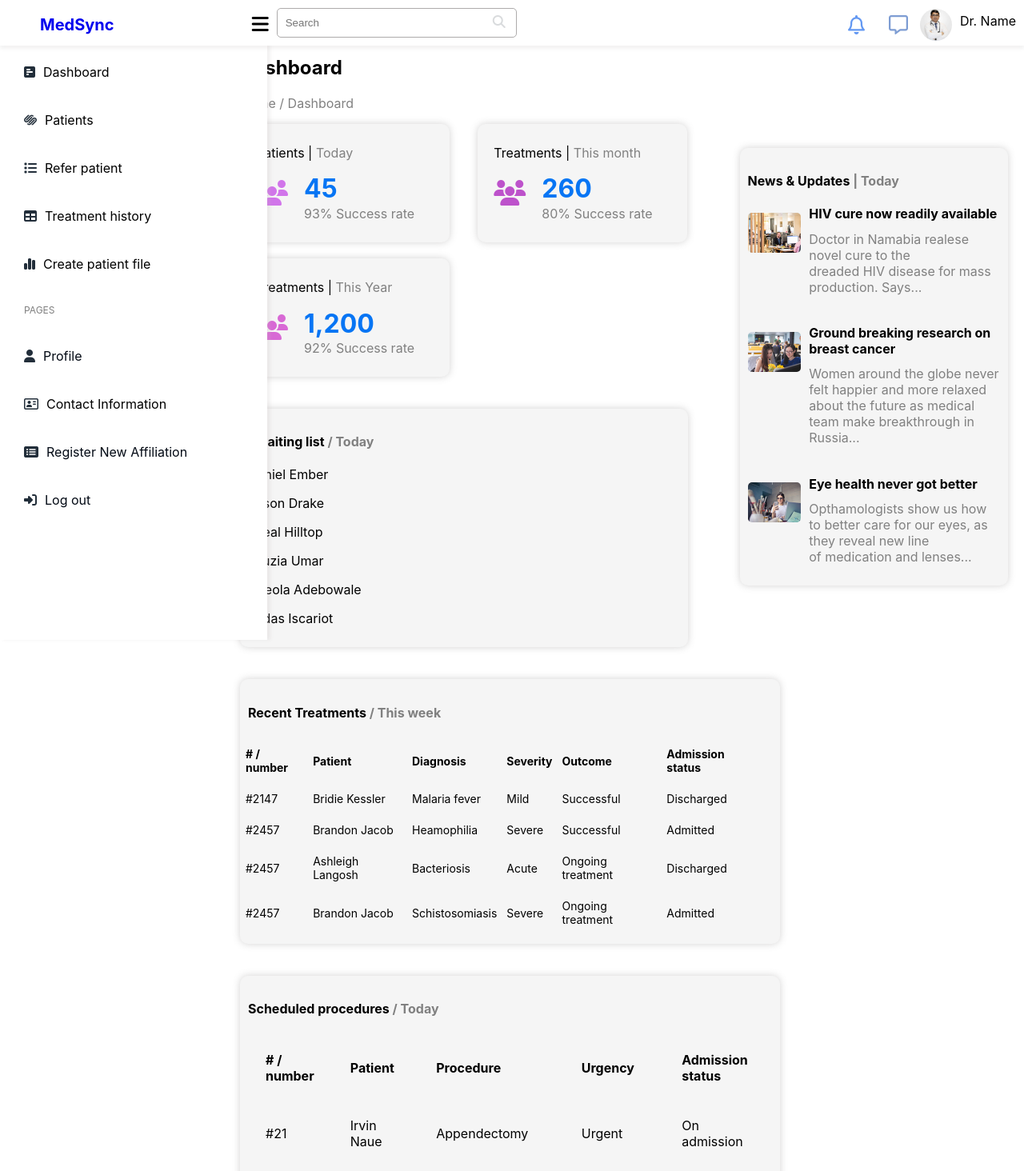
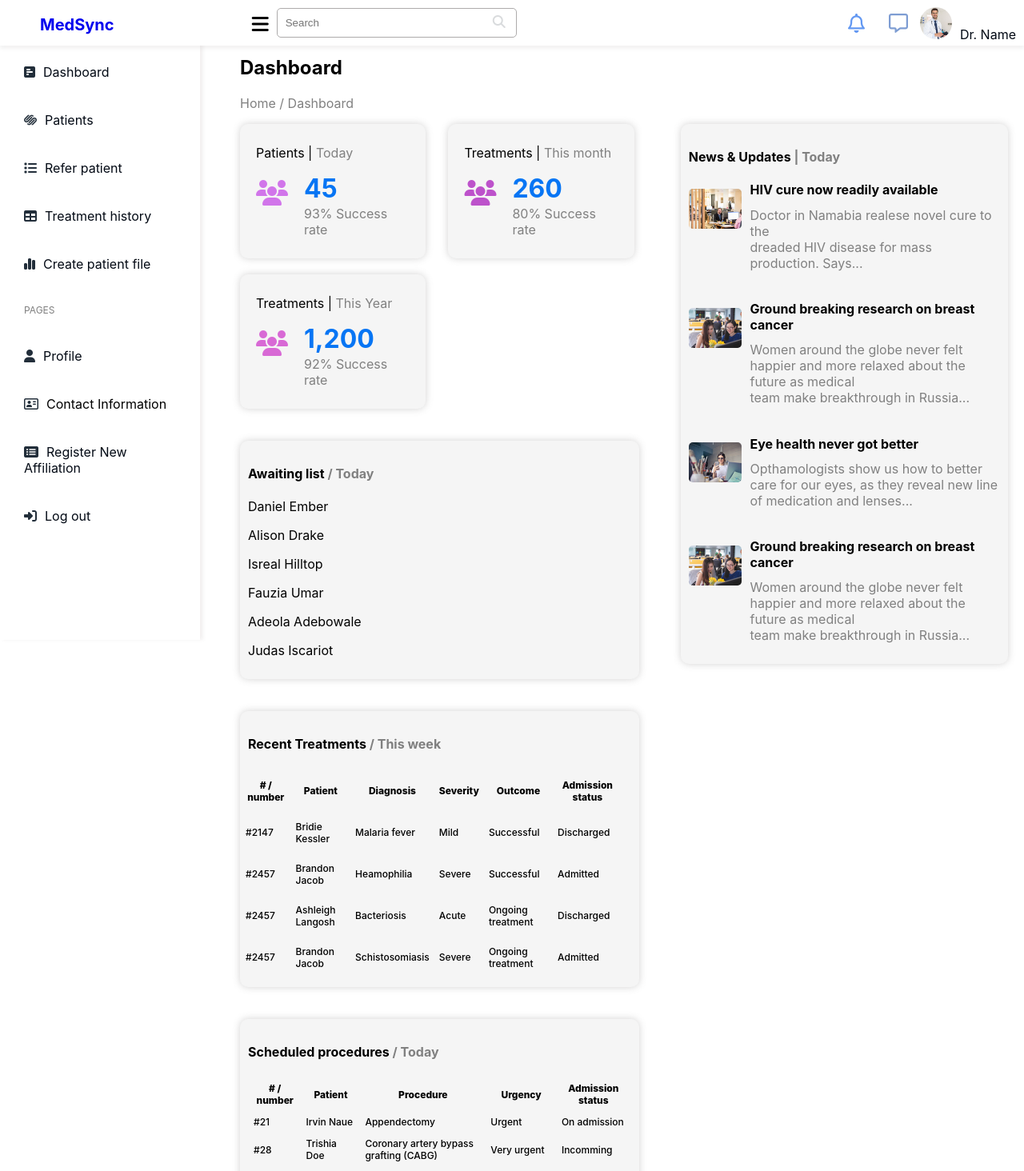
Before and after one commit to OkoroaforDaniel/MedSync-Frontend, a React (Create React App) app in the folder medsync-frontend/: page /Doctors in a window 1280 px wide. Shown: the top 1464 px of the page at 80% size. Built offline with nearby package versions, Linux system fonts and the light colour scheme.

Commit message:
my commit

```diff
--- a/medsync-frontend/src/App.js
+++ b/medsync-frontend/src/App.js
@@ -5,6 +5,10 @@ import Doctors from './Components/Doctors/Doctors';
 import Register from './Components/Register/Register';
 import Login from './Components/Login/Login';
 import Profile from './Components/Profile/Profile';
+import Patients from './Components/Doctors/Patients/Patients';
+import ReferPatient from './Components/Doctors/ReferPatient/ReferPatient';
+import TreatmentHistory from './Components/Doctors/TreatmentHistory/TreatmentHistory';
+import PatientFile from './Components/Doctors/PatientFile/PatientFile';
 import { BrowserRouter as Router, Route, Routes } from 'react-router-dom';
 
 
@@ -18,6 +22,10 @@ function App() {
       <Route path="/Login" element={<Login />} />
       <Route path="/Register" element={<Register />} />
 	  <Route path="/Profile" element={<Profile />} />
+    <Route path='/Doctors/Patients' element={<Patients />} />
+    <Route path='/Doctors/ReferPatient' element={<ReferPatient />} />
+    <Route path='/Doctors/TreatmentHistory' element={<TreatmentHistory />} />
+    <Route path='/Doctors/PatientFile' element={<PatientFile />} />
    </Routes>
     </Router>
     </div>
--- a/medsync-frontend/src/Components/Doctors/Doctors.js
+++ b/medsync-frontend/src/Components/Doctors/Doctors.js
@@ -5,13 +5,13 @@ import news1 from "../Images/news-1.jpeg";
 import news2 from "../Images/news-2.jpeg";
 import news3 from "../Images/news-3.jpeg";
 import NavBar from "../NavBar/NavBar.js";
-import { Link, useNavigate, useLocation } from 'react-router-dom';
+import medsync13 from '../Images/medsync13.jpeg';
+import { Link, useNavigate, useLocation } from "react-router-dom";
 
 const Doctors = () => {
-
   const [navIcon, setNavIcon] = useState(false);
 
-  function handleNavClick () {
+  function handleNavClick() {
     setNavIcon(!navIcon);
   }
 
@@ -19,19 +19,32 @@ const Doctors = () => {
 
   const mainBodyClass = navIcon ? "mainBody2" : "mainBody";
 
+
+
   return (
     <div>
       <div className="navDoctor">
         <div>
-      <h1 className="Doctorh1"><Link to='/'>MedSync</Link></h1>
+          <h1 className="Doctorh1">
+            <Link to="/">MedSync</Link>
+          </h1>
         </div>
 
         <div className="SearchInput">
           <div className="NavDiv">
-    <i className="NavIcon" onClick={handleNavClick} class="fa-solid fa-bars fa-xl toggle-sidebar-btn"></i>
+            <i
+              className="NavIcon"
+              onClick={handleNavClick}
+              class="fa-solid fa-bars fa-xl toggle-sidebar-btn"
+            ></i>
           </div>
           <div>
-    <input type="text" name="query" placeholder="Search" title="Enter search keyword" />
+            <input
+              type="text"
+              name="query"
+              placeholder="Search"
+              title="Enter search keyword"
+            />
 
             <span className="searchIcon">
               <i
@@ -55,71 +68,96 @@ const Doctors = () => {
               style={{ color: "#7e9dd3" }}
             ></i>
           </span>
-
-
-          <img className="profileDoctor" src={medsync14} alt="medsync14" />
+          <Link className="link" to="/Profile">
+          <img className="profileDoctor" src={medsync13} alt="medsync13" />
           <span className="Drp">Dr. Name</span>
-
+          </Link>
         </div>
       </div>
 
       <div className="Body">
         <div className={sideNavClass}>
+        <Link className="link" to="/Doctors">
           <div className="spanDiv">
-          <i class="fa-solid fa-square-poll-horizontal" style={{color: "#222e3a"}}></i>
+            <i
+              class="fa-solid fa-square-poll-horizontal"
+              style={{ color: "#222e3a" }}
+            ></i>
             <span className="sideNavIcon">Dashboard</span>
           </div>
+          </Link>
 
+          <Link className="link" to="/Doctors/Patients">
           <div className="spanDiv1">
-          <i class="fa-brands fa-squarespace" style={{color: "#222e3a"}}></i>
+            <i
+              class="fa-brands fa-squarespace"
+              style={{ color: "#222e3a" }}
+            ></i>
             <span className="sideNavIcon">Patients</span>
           </div>
+          </Link>
 
+          <Link className="link" to="/Doctors/ReferPatient">
           <div className="spanDiv1">
-          <i class="fa-solid fa-list" style={{color: "#222e3a"}}></i>
+            <i class="fa-solid fa-list" style={{ color: "#222e3a" }}></i>
             <span className="sideNavIcon">Refer patient</span>
           </div>
+          </Link>
 
+          <Link className="link" to="/Doctors/TreatmentHistory">
           <div className="spanDiv1">
-          <i class="fa-solid fa-table" style={{color: "#222e3a"}}></i>
+            <i class="fa-solid fa-table" style={{ color: "#222e3a" }}></i>
             <span className="sideNavIcon">Treatment history</span>
           </div>
+          </Link>
 
+          <Link className="link" to="/Doctors/PatientFile">
           <div className="spanDiv1">
-          <i class="fa-solid fa-chart-simple" style={{color: "#222e3a"}}></i>
+            <i
+              class="fa-solid fa-chart-simple"
+              style={{ color: "#222e3a" }}
+            ></i>
             <span className="sideNavIcon">Create patient file</span>
           </div>
+          </Link>
 
           <div className="spanDiv2">
             <span>PAGES</span>
           </div>
 
-          <Link className="link" to='/Profile'>
+          <Link className="link" to="/Profile">
             <div className="spanDiv3">
-          <i class="fa-solid fa-user" style={{color: "#222e3a"}}></i>
+              <i class="fa-solid fa-user" style={{ color: "#222e3a" }}></i>
               <span className="sideNavIcon">Profile</span>
             </div>
           </Link>
 
           <div className="spanDiv3">
-          <i class="fa-regular fa-address-card" style={{color: "#222e3a"}}></i>
+            <i
+              class="fa-regular fa-address-card"
+              style={{ color: "#222e3a" }}
+            ></i>
             <span className="sideNavIcon">Contact Information</span>
           </div>
           <div className="spanDiv3">
-          <Link className="link" to='/Register' >
-          <i class="fa-solid fa-rectangle-list" style={{color: "#222e3a"}}></i>
+            <Link className="link" to="/Register">
+              <i
+                class="fa-solid fa-rectangle-list"
+                style={{ color: "#222e3a" }}
+              ></i>
               <span className="sideNavIcon">Register New Affiliation</span>
             </Link>
           </div>
 
-
           <div className="spanDiv3">
-          <Link className="link" to='/Login'>
-          <i class="fa-solid fa-right-to-bracket" style={{color: "#222e3a"}}></i>
+            <Link className="link" to="/Login">
+              <i
+                class="fa-solid fa-right-to-bracket"
+                style={{ color: "#222e3a" }}
+              ></i>
               <span className="sideNavIcon">Log out</span>
             </Link>
           </div>
-
         </div>
         <div className={mainBodyClass}>
           <h2 id="mainBodyh2">Dashboard</h2>
@@ -178,10 +216,6 @@ const Doctors = () => {
                     </div>
                   </div>
                 </div>
-
-
-
-
               </div>
 
               {/* <div className="RRT"> */}
@@ -198,10 +232,12 @@ const Doctors = () => {
               </div>
 
               <div className="RecentSale" id="RecentSale">
-	  <div className = "RecentTreatments">
+                <div className="RecentTreatments">
                   <h4>
-                Recent Treatments<span className="spanReport"> / This week</span>
-      	    </h4> </div>
+                    Recent Treatments
+                    <span className="spanReport"> / This week</span>
+                  </h4>
+                </div>
 
                 <div>
                   <table>
@@ -252,16 +288,18 @@ const Doctors = () => {
                         <td>Ongoing treatment</td>
                         <td>Admitted</td>
                       </tr>
-
                     </tbody>
-              </table> </div>
+                  </table>
+                </div>
               </div>
 
               <div className="TopSale">
                 <div classname="ScheduledProcedures">
                   <h4>
-                 Scheduled procedures <span className="spanReport"> / Today</span>
-              </h4> </div>
+                    Scheduled procedures{" "}
+                    <span className="spanReport"> / Today</span>
+                  </h4>{" "}
+                </div>
 
                 <div>
                   <table>
@@ -308,22 +346,24 @@ const Doctors = () => {
                         <td>Not admitted</td>
                       </tr>
                     </tbody>
-	  	</table> </div>
-
-
+                  </table>{" "}
+                </div>
               </div>
             </div>
 
-
             <div className="RANU">
-
               <div className="newUpdate">
-            <h4>News & Updates <span className="spanNewUpdate"> | Today</span></h4>
+                <h4>
+                  News & Updates <span className="spanNewUpdate"> | Today</span>
+                </h4>
                 <div className="news1">
                   <img className="newsImg1" src={news1} alt="news1" />
                   <div className="newsh4">
                     <h4>HIV cure now readily available</h4>
-                <p>Doctor in Namabia realese novel cure to the <br /> dreaded HIV disease for mass production. Says...</p>
+                    <p>
+                      Doctor in Namabia realese novel cure to the <br /> dreaded
+                      HIV disease for mass production. Says...
+                    </p>
                   </div>
                 </div>
 
@@ -331,7 +371,11 @@ const Doctors = () => {
                   <img className="newsImg2" src={news2} alt="news2" />
                   <div className="newsh4">
                     <h4>Ground breaking research on breast cancer</h4>
-                <p>Women around the globe never felt happier and more relaxed about the future as medical<br /> team make breakthrough in Russia...</p>
+                    <p>
+                      Women around the globe never felt happier and more relaxed
+                      about the future as medical
+                      <br /> team make breakthrough in Russia...
+                    </p>
                   </div>
                 </div>
 
@@ -339,16 +383,29 @@ const Doctors = () => {
                   <img className="newsImg3" src={news3} alt="news3" />
                   <div className="newsh4">
                     <h4>Eye health never got better</h4>
-                <p>Opthamologists show us how to better care for our eyes, as they reveal new line <br /> of medication and lenses...</p>
-            </div>
+                    <p>
+                      Opthamologists show us how to better care for our eyes, as
+                      they reveal new line <br /> of medication and lenses...
+                    </p>
                   </div>
                 </div>
 
+                <div className="news2">
+                  <img className="newsImg2" src={news2} alt="news2" />
+                  <div className="newsh4">
+                    <h4>Ground breaking research on breast cancer</h4>
+                    <p>
+                      Women around the globe never felt happier and more relaxed
+                      about the future as medical
+                      <br /> team make breakthrough in Russia...
+                    </p>
                   </div>
                 </div>
               </div>
             </div>
-
+          </div>
+        </div>
+      </div>
     </div>
   );
 };
--- /dev/null
+++ b/medsync-frontend/src/Components/Doctors/PatientFile/PatientFile.js
@@ -0,0 +1,10 @@
+import React from 'react';
+import './styles/PatientFile.css'
+
+const PatientFile = () => {
+  return (
+    <div>PatientFile</div>
+  )
+}
+
+export default PatientFile;
--- /dev/null
+++ b/medsync-frontend/src/Components/Doctors/Patients/Patients.js
@@ -0,0 +1,10 @@
+import React from 'react';
+import './styles/Patients.css';
+
+const Patients = () => {
+  return (
+    <div>Patients</div>
+  )
+}
+
+export default Patients;
--- /dev/null
+++ b/medsync-frontend/src/Components/Doctors/ReferPatient/ReferPatient.js
@@ -0,0 +1,10 @@
+import React from 'react';
+import './styles/ReferPatient.css'
+
+const ReferPatient = () => {
+  return (
+    <div>ReferPatient</div>
+  )
+}
+
+export default ReferPatient
--- /dev/null
+++ b/medsync-frontend/src/Components/Doctors/TreatmentHistory/TreatmentHistory.js
@@ -0,0 +1,10 @@
+import React from 'react';
+import './styles/TreatmentHistory.css';
+
+const TreatmentHistory = () => {
+  return (
+    <div>TreatmentHistory</div>
+  )
+}
+
+export default TreatmentHistory
--- a/medsync-frontend/src/Components/Doctors/styles/Doctors.css
+++ b/medsync-frontend/src/Components/Doctors/styles/Doctors.css
@@ -40,6 +40,7 @@
     position: fixed;
     z-index: 0;
     height: 100vh;
+    width: 250px;
 }
 .sideNavIcon{
     margin-left: 10px;
@@ -120,7 +121,7 @@ input{
 }
  .sideNav{
     background-color: #ffffff;
-    padding-right: 100px;
+    padding-right: 20px;
     padding-left: 30px;
     box-shadow: 4px 0px 4px rgba(193, 184, 184, 0.2);
 }
@@ -229,7 +230,7 @@ input{
     background-color: whitesmoke;
     margin-top: 40px;
     margin-left: 50px;
-    width: 100%;
+    width: 83%;
     padding: 10px;
     border-radius: 10px;
     box-shadow: 0 0 10px rgba(110, 107, 107, 0.3);
@@ -239,14 +240,15 @@ input{
     background-color: whitesmoke;
     margin-top: 40px;
     margin-left: 50px;
-    width: 100%;
+    width: 83%;
     padding: 10px;
     border-radius: 10px;
     box-shadow: 0 0 10px rgba(110, 107, 107, 0.3);
+    margin-bottom: 50px;
 }
 th, td {
-    text-align: left;
-    padding: 20px;
+    /* text-align: left; */
+    padding: 10px;
   }
   th{
     margin-top: 510px;
@@ -257,6 +259,7 @@ th, td {
   }
   .dashboardActivities{
     display: flex;
+    flex-direction: row;
   }
   .Activity{
     background-color: whitesmoke;
@@ -274,10 +277,15 @@ th, td {
   .newUpdate{
     background-color: whitesmoke;
     border-radius: 10px;
-    margin-top: 30px;
+    margin-top: 0px;
     padding: 10px;
     margin-right: 20px;
     box-shadow: 0 0 10px rgba(110, 107, 107, 0.3);
+  }
+  .RANU{
+    width: 50%;
+    height: 1000px;
+    margin-left: -40px;
   }
   .spanNewUpdate{
     color: gray;
@@ -367,6 +375,25 @@ th, td {
       }
       .SearchInput{
         margin-left: -20%;
+      }
+      .dashboardActivitiesRow{
+        display: flex;
+        flex-direction: column;
+      }
+      .RANU{
+        margin-left: 0px;
+      }
+      th, td {
+        /* text-align: left; */
+        padding: 5px;
+        font-size: 12px;
+      }
+      td {
+        font-weight: 500;
+      }
+      th{
+        margin-top: 510px;
+        font-weight: 800;
       }
 
 }
@@ -481,18 +508,19 @@ table{
 #RecentSale {
 	display: flex;
 	flex-direction: column;
-	width: 100%;
+	width: 90%;
 	height: 100%;
 	justify-content: center;
 	align-items: center;
 	font-size: 14px;
-	margin-left: -10px;
+	margin-left: 20px;
 }
 
 .RecentTreatments {
 	display: block;
 	width: 100%;
 	padding-bottom: 2%;
+    text-align: center;
 }
 
 
@@ -508,35 +536,55 @@ table{
     margin-left: 20px;
     width: 90%;
   }
+  th, td {
+    /* text-align: left; */
+    padding: 5px;
+    font-size: 55%;
+    /* text-align: center; */
+  }
+  td {
+    font-weight: 500;
+    /* text-align: center; */
+  }
+  th{
+    /* margin-top: 10px; */
+    font-weight: 800;
+    text-align: center;
+  }
 
   .TopSale{
     display: flex;
+    align-items: center;
     flex-direction: column;
-    justify-content: center;
-    align-items: center;
-    font-size: 14px;
+    margin-bottom: 20px;
+    /* font-size: 14px; */
     margin-left: 20px;
-    width: 100%;
+    width: 90%;
+    text-align: center;
   }
 
   .ScheduledProcedures {
 	  display: block;
 	  width: 100%;
 	  padding-bottom: 2%;
+      align-items: center;
   }
   .TopSale th,
   .TopSale td {
     padding: 5px;
+    font-size: 60%;
+    text-align: center;
+  }
+  table{
+    text-align: center;
   }
 
   .RANU{
     margin-left: 20px;
     margin-top: 40px;
-    margin-right: 0px;
+    /* margin-right: 20px; */
     margin-bottom: 20px;
-  }
-  .RRT{
-    /* margin-right: 40px; */
+    width: 95%;
   }
   .NavIcon{
     margin-left: 40px;
```
Also changed, not shown: medsync-frontend/src/Components/Doctors/PatientFile/styles/PatientFile.css (added), medsync-frontend/src/Components/Doctors/Patients/styles/Patients.css (added), medsync-frontend/src/Components/Doctors/ReferPatient/styles/ReferPatient.css (added), medsync-frontend/src/Components/Doctors/TreatmentHistory/styles/TreatmentHistory.css (added). Lines whose indentation alone changed are shown as unchanged.
